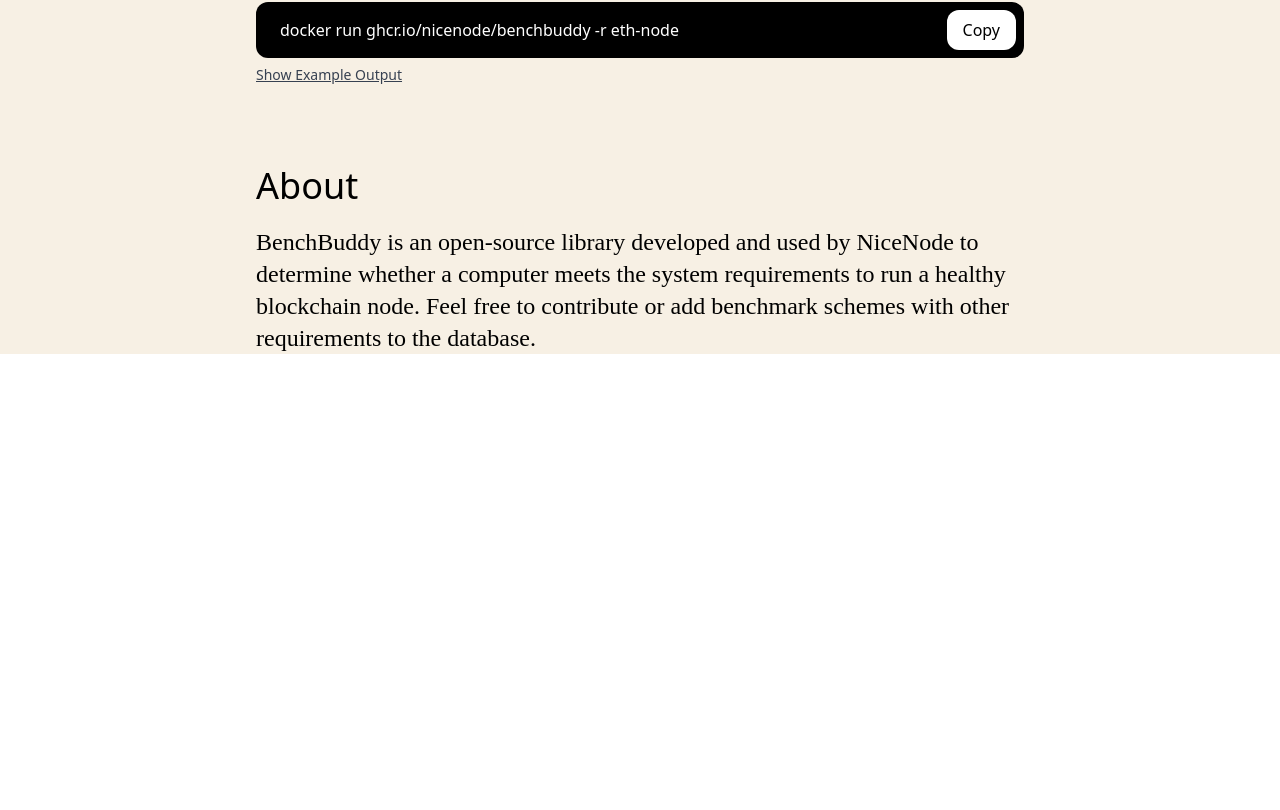
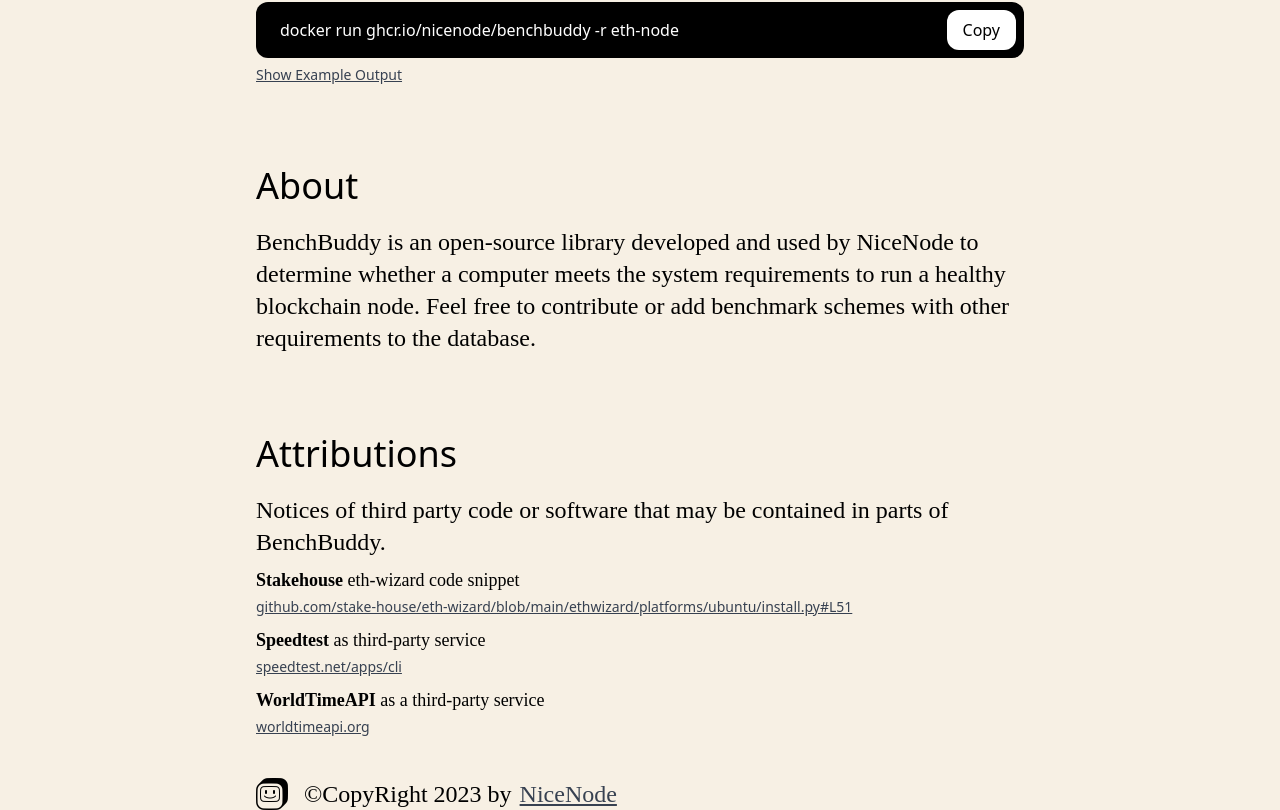
Before and after one commit to NiceNode/bench-buddy-website, a React (Create React App) app: page / in a window 1280 px wide. Shown: the part 1794-2604 px from the top of the page. Before the commit the page ends 2148 px from the top, so only its background shows below. Built offline with nearby package versions, Linux system fonts and the light colour scheme; the HTML template or start-up script is replaced by a standard one.

Commit message:
Add: Copyright

```diff
--- a/src/App.js
+++ b/src/App.js
@@ -5,6 +5,8 @@
 import Docker from './components/Command/Docker';
 import Description from './components/Home/Description';
 import About from './components/About/About';
+import Attributions from './components/About/Attributions';
+import CopyRight from './components/Footer/Copyright';
 
 
 function App() {
@@ -18,6 +20,8 @@
       <Docker/>
 
       <About/>
+      <Attributions/>
+      <CopyRight/>
     </div>
   );
 }
--- a/src/components/About/Attributions.js
+++ b/src/components/About/Attributions.js
@@ -0,0 +1,51 @@
+import React from "react";
+import SubHeading from "../SubHeading";
+
+const Attributions = () => {
+  return (
+    <>
+      <div className="p-10"></div>
+      <SubHeading name="Attributions" />
+      <div className="mt-5 w-full max-w-xs sm:max-w-sm md:max-w-md lg:max-w-3xl mx-auto">
+        <p className="text-2xl font-satoshi">
+          Notices of third party code or software that may be contained in parts
+          of BenchBuddy.
+        </p>
+        <p className="mt-2 text-lg font-satoshi">
+          <span className="font-bold">Stakehouse</span> eth-wizard code snippet
+        </p>
+        <button
+          onClick={() =>
+            window.open(
+              "https://github.com/stake-house/eth-wizard/blob/main/ethwizard/platforms/ubuntu/install.py#L51"
+            )
+          }
+          className="text-gray-700 text-sm underline cursor-pointer"
+        >
+          github.com/stake-house/eth-wizard/blob/main/ethwizard/platforms/ubuntu/install.py#L51
+        </button>
+        <p className="mt-2 text-lg font-satoshi">
+          <span className="font-bold">Speedtest</span> as third-party service
+        </p>
+        <button
+          onClick={() => window.open("https://www.speedtest.net/apps/cli")}
+          className="text-gray-700 text-sm underline cursor-pointer"
+        >
+          speedtest.net/apps/cli
+        </button>
+        <p className="mt-2 text-lg font-satoshi">
+          <span className="font-bold">WorldTimeAPI</span> as a third-party
+          service
+        </p>
+        <button
+          onClick={() => window.open("http://worldtimeapi.org")}
+          className="text-gray-700 text-sm underline cursor-pointer"
+        >
+          worldtimeapi.org
+        </button>
+      </div>
+    </>
+  );
+};
+
+export default Attributions;
--- /dev/null
+++ b/src/components/Footer/Copyright.js
@@ -0,0 +1,23 @@
+import React from "react";
+import niceNode from "../../images/nicenode.png";
+
+const CopyRight = () => {
+  return (
+    <div className="mt-10 w-full max-w-xs sm:max-w-sm md:max-w-md lg:max-w-3xl mx-auto">
+      <p className="text-2xl font-satoshi">
+        <div style={{ display: "flex", alignItems: "center" }}>
+          <img src={niceNode} alt="Github" className="w-8 h-8 mr-4" />
+          ©CopyRight 2023 by
+          <button
+            onClick={() => window.open("https://www.nicenode.xyz")}
+            className="ml-2 text-gray-700 text-2xl underline cursor-pointer"
+          >
+            NiceNode
+          </button>
+        </div>
+      </p>
+    </div>
+  );
+};
+
+export default CopyRight;
```
Also changed, not shown: src/images/nicenode.png (added).
